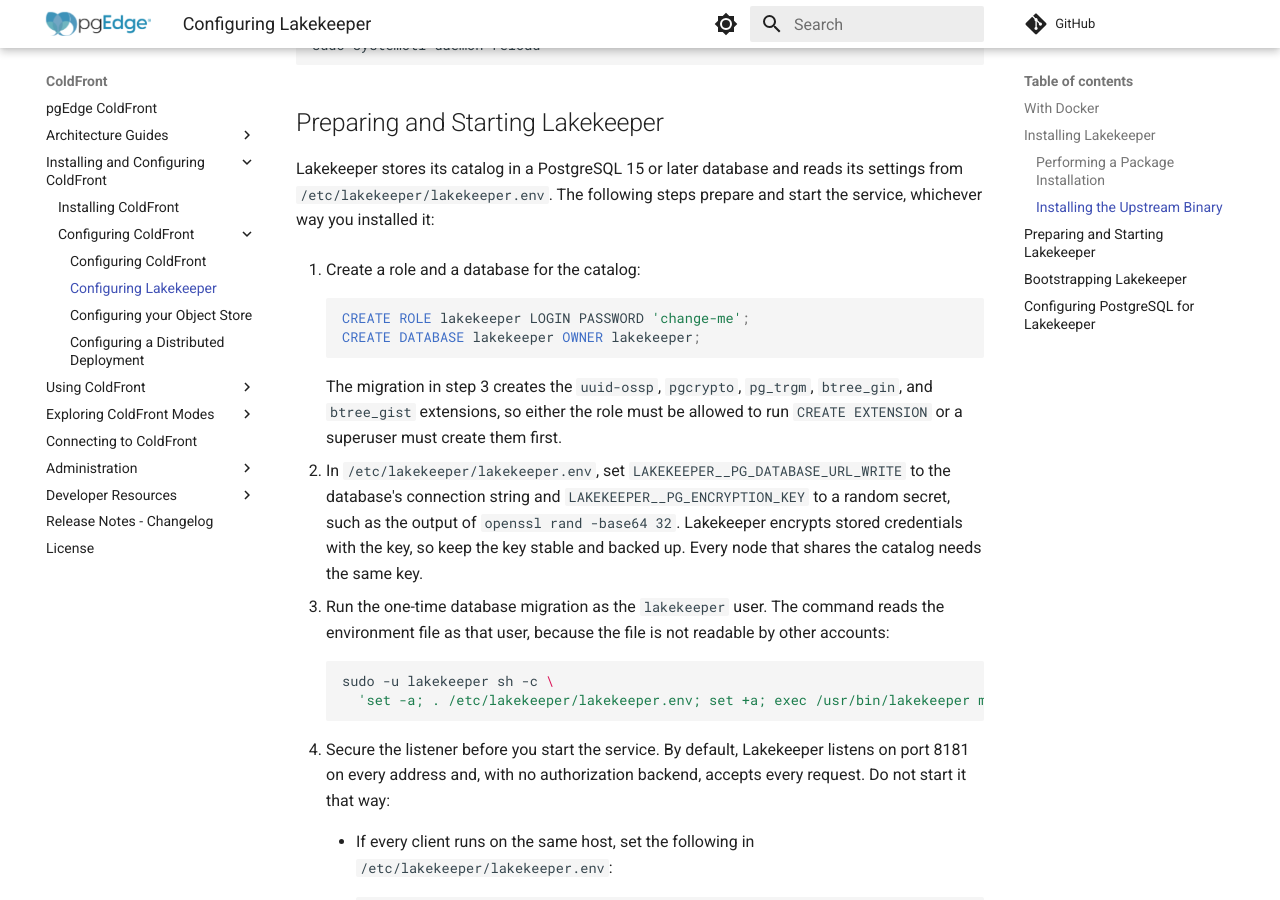
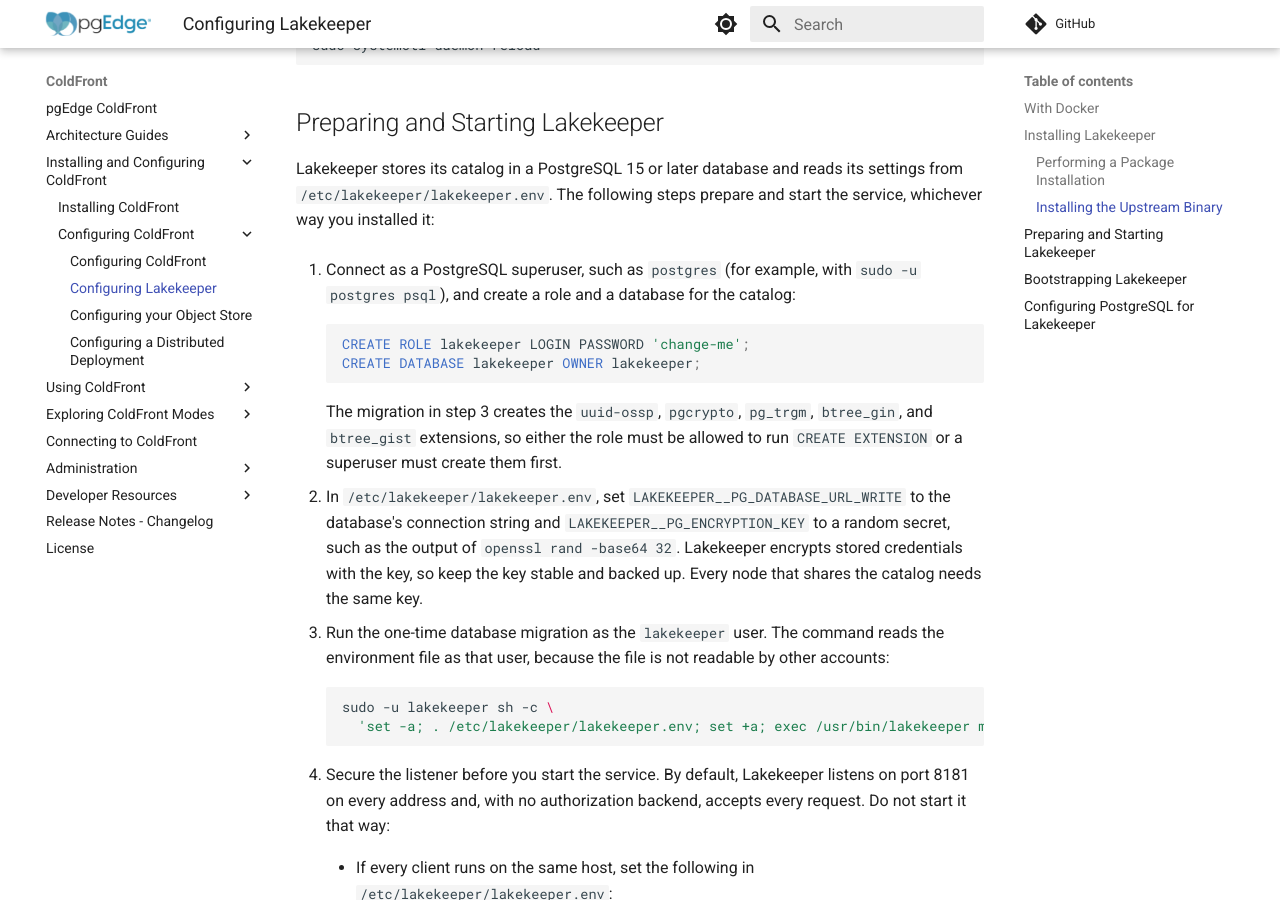
Before and after one commit to pgEdge/coldfront, an MkDocs documentation site: the page built from docs/configure_lakekeeper.md, in a window 1280 px wide and 900 px high, scrolled down 1494 px. Built offline with MkDocs 1.6.1 and Material for MkDocs 9.7.7, drawn with Linux system fonts in a browser that asks for light colours; comment, search, counter and statistics services are not loaded.

Commit message:
docs: create the Lakekeeper catalog role as a superuser

````diff
--- a/docs/configure_lakekeeper.md
+++ b/docs/configure_lakekeeper.md
@@ -81,7 +81,8 @@ reads its settings from `/etc/lakekeeper/lakekeeper.env`. The
 following steps prepare and start the service, whichever way you
 installed it:
 
-1. Create a role and a database for the catalog:
+1. Connect as a PostgreSQL superuser, such as `postgres` (for example, with
+    `sudo -u postgres psql`), and create a role and a database for the catalog:
 
     ```sql
     CREATE ROLE lakekeeper LOGIN PASSWORD 'change-me';
````
